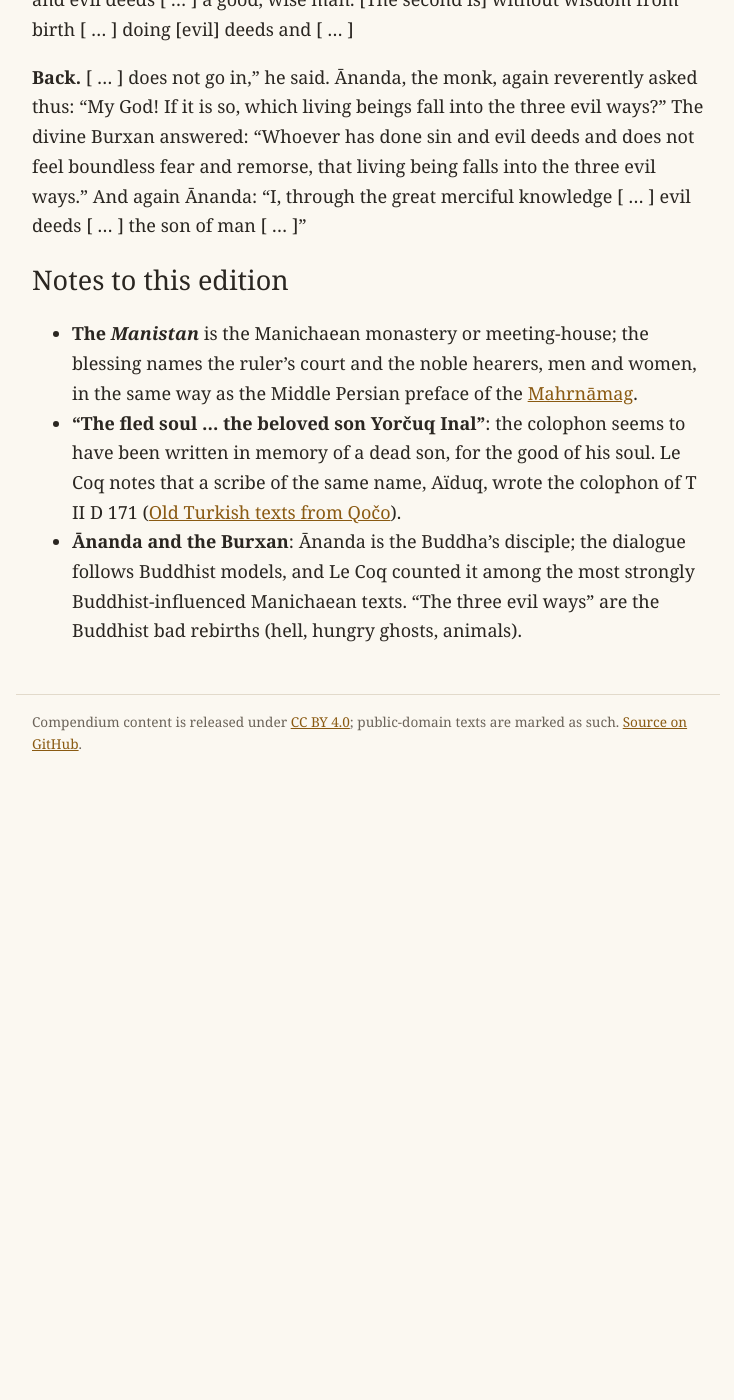
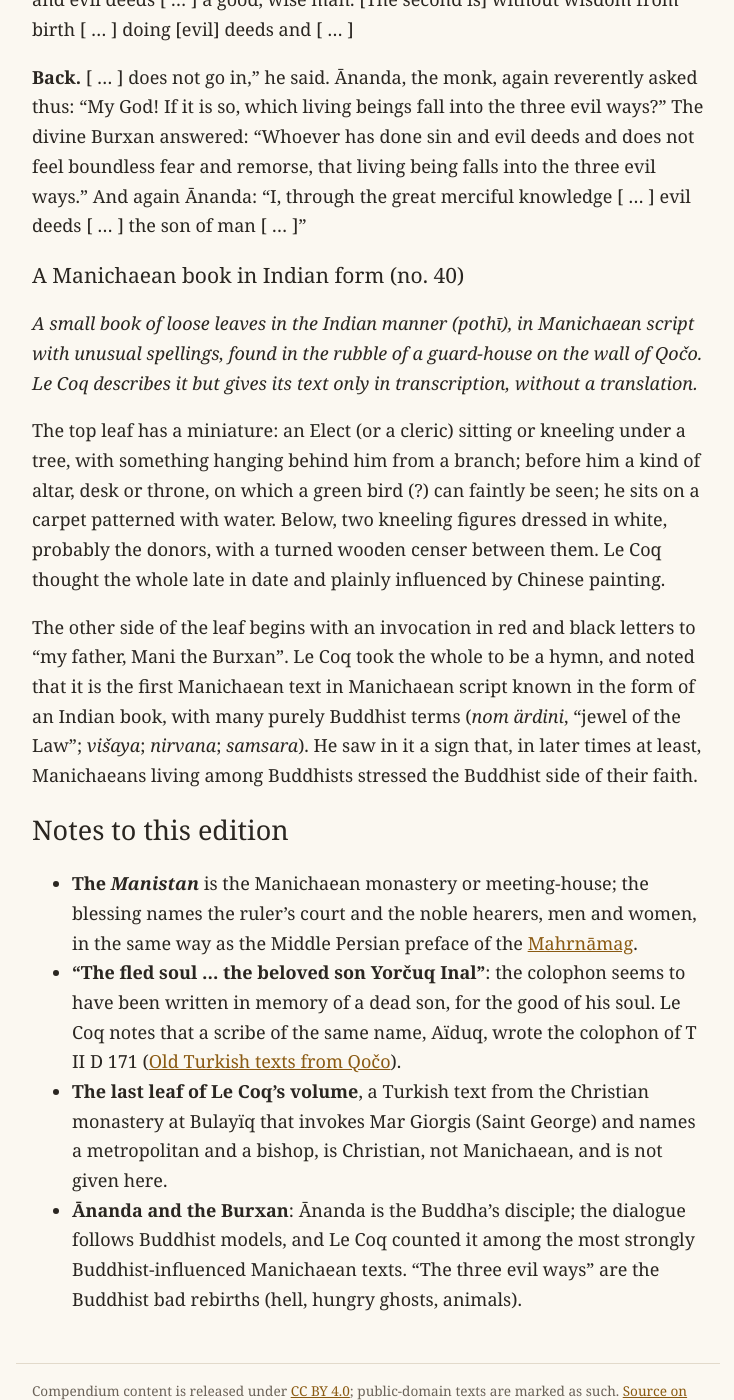
Before and after one commit to EmmaLeonhart/manichaean-scripture-compendium, a Jekyll site: the page built from docs/texts/turkish-manichaica-3e.md, in a window 1280 px wide and 1400 px high, scrolled down 3066 px. Shown: the whole window, without its empty margins (272-1006 px from the left). Built offline with Jekyll 4.4.1, drawn with Linux system fonts in a browser that asks for light colours; before the commit the page ends 3854 px from its top, so only the background shows below that; some of the changed text lies outside the part shown.

Commit message:
TM III finished: describe no. 40; note the Christian appendix leaf
Co-Authored-By: Claude Opus 5.5 <noreply@anthropic.com>
Claude-Session: https://claude.ai/code/session_01Pr9sq8DsPLu1AJiAhkrgXm

```diff
--- a/docs/texts/turkish-manichaica-3e.md
+++ b/docs/texts/turkish-manichaica-3e.md
@@ -5,7 +5,7 @@ group: extracanonical
 order: 80
 summary: Uyghur Manichaean pieces from Qočo, with a saying that this made earth is not eternal, a blessing on the hearers gathered in the Manistan, a colophon naming an Uyghur khan and his court, a fragment on the drying world, and a dialogue in which the monk Ānanda asks the Burxan who falls into the three evil ways.
 original_language: Old Turkish (Uyghur)
-source: 'Turfan manuscripts in Le Coq''s nos. 26–39 (T M 164, 174, 279, 278, 288, T I D 1, T M 137 and others) (Berlin), as read and translated into German by A. von Le Coq, "Türkische Manichaica aus Chotscho. III", Abhandlungen der Preußischen Akademie der Wissenschaften 1922, Phil.-hist. Klasse Nr. 2 (archive.org `AbhandDerPreussAkadDerWissen1922`) (public domain). New English translation.'
+source: 'Turfan manuscripts in Le Coq''s nos. 26–40 (T M 164, 174, 279, 278, 288, T I D 1, T M 137 and others) (Berlin), as read and translated into German by A. von Le Coq, "Türkische Manichaica aus Chotscho. III", Abhandlungen der Preußischen Akademie der Wissenschaften 1922, Phil.-hist. Klasse Nr. 2 (archive.org `AbhandDerPreussAkadDerWissen1922`) (public domain). New English translation.'
 rights: "New translation © Manichaean Scripture Compendium, CC BY 4.0. Review state: draft (made from Le Coq's 1922 German; not checked against a modern edition)."
 ---
 
@@ -115,6 +115,29 @@ evil deeds and does not feel boundless fear and remorse, that living being
 falls into the three evil ways." And again Ānanda: "I, through the great
 merciful knowledge [ … ] evil deeds [ … ] the son of man [ … ]"
 
+### A Manichaean book in Indian form (no. 40)
+
+*A small book of loose leaves in the Indian manner (pothī), in Manichaean
+script with unusual spellings, found in the rubble of a guard-house on the
+wall of Qočo. Le Coq describes it but gives its text only in transcription,
+without a translation.*
+
+The top leaf has a miniature: an Elect (or a cleric) sitting or kneeling
+under a tree, with something hanging behind him from a branch; before him
+a kind of altar, desk or throne, on which a green bird (?) can faintly be
+seen; he sits on a carpet patterned with water. Below, two kneeling figures
+dressed in white, probably the donors, with a turned wooden censer between
+them. Le Coq thought the whole late in date and plainly influenced by
+Chinese painting.
+
+The other side of the leaf begins with an invocation in red and black
+letters to "my father, Mani the Burxan". Le Coq took the whole to be a
+hymn, and noted that it is the first Manichaean text in Manichaean script
+known in the form of an Indian book, with many purely Buddhist terms
+(*nom ärdini*, "jewel of the Law"; *višaya*; *nirvana*; *samsara*). He saw in
+it a sign that, in later times at least, Manichaeans living among Buddhists
+stressed the Buddhist side of their faith.
+
 ## Notes to this edition
 
 - **The *Manistan*** is the Manichaean monastery or meeting-house; the
@@ -125,6 +148,10 @@ merciful knowledge [ … ] evil deeds [ … ] the son of man [ … ]"
   have been written in memory of a dead son, for the good of his soul.
   Le Coq notes that a scribe of the same name, Aïduq, wrote the colophon of
   T II D 171 ([Old Turkish texts from Qočo](turkish-manichaica-1.html)).
+- **The last leaf of Le Coq's volume**, a Turkish text from the Christian
+  monastery at Bulayïq that invokes Mar Giorgis (Saint George) and names a
+  metropolitan and a bishop, is Christian, not Manichaean, and is not given
+  here.
 - **Ānanda and the Burxan**: Ānanda is the Buddha's disciple; the dialogue
   follows Buddhist models, and Le Coq counted it among the most strongly
   Buddhist-influenced Manichaean texts. "The three evil ways" are the
```
Also changed, not shown: devlog.md (+1 -0 lines), queue.md (+0 -2 lines), research/SCOPE.md (+1 -1 lines).
